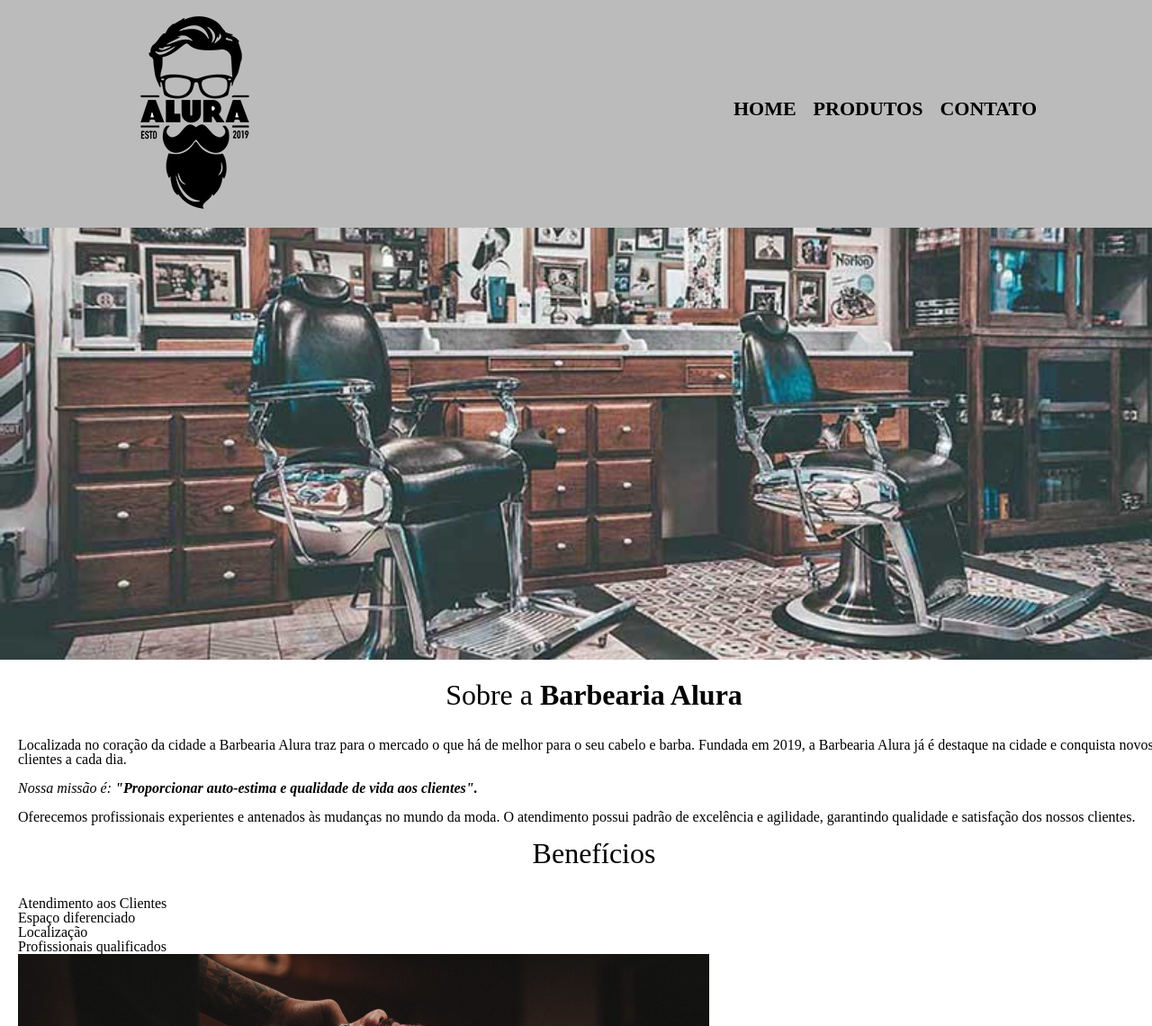
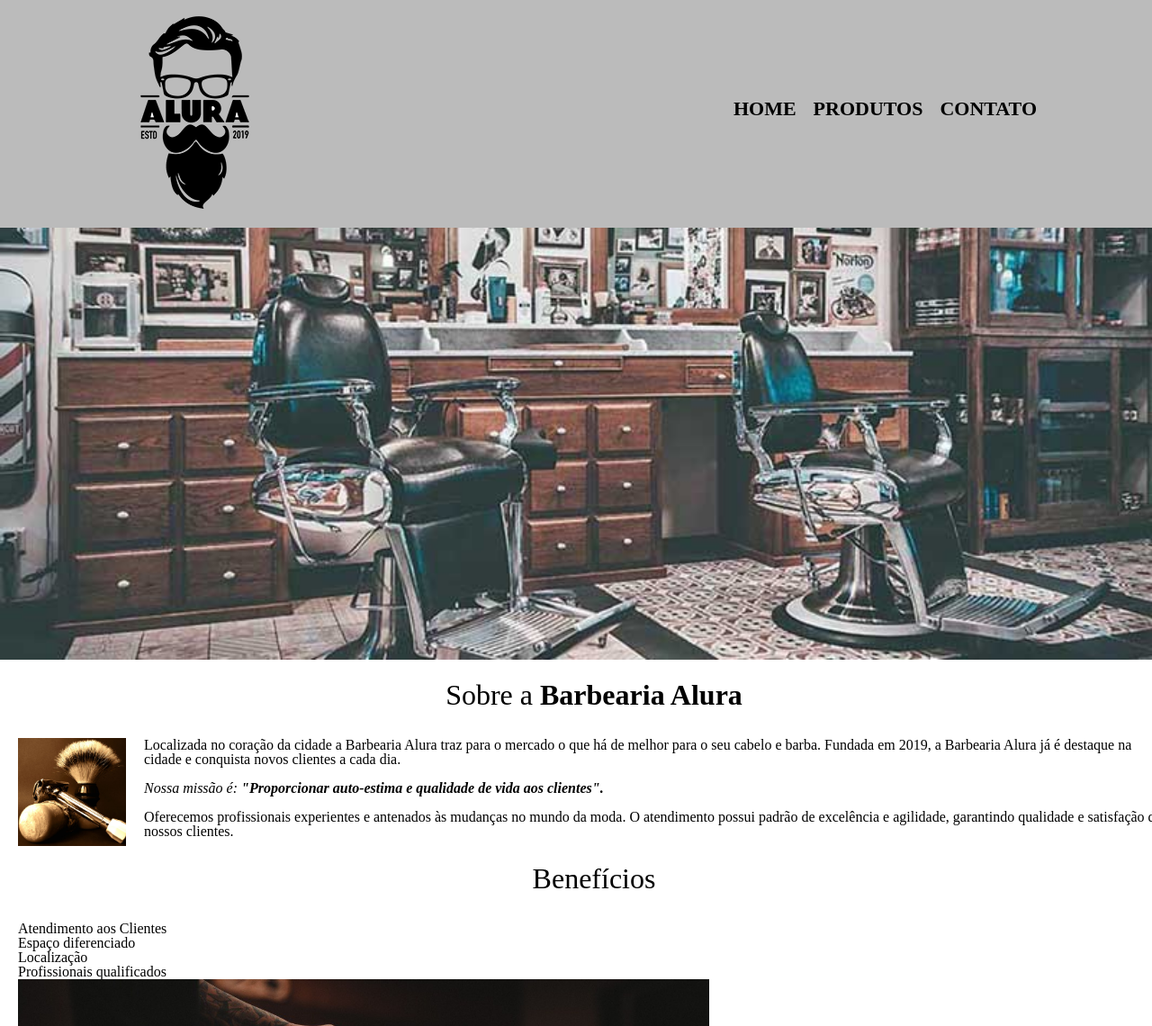
Before and after one commit to macieljuniormax/Curso-HTML-e-CSS-Alura-, a plain HTML site: page HTML5 e CSS3 parte 04 - Avançando no CSS/Aula 03 - Usando o Float/HTML/home.html in a window 1280 px wide. Shown: the top 1140 px of the page at 90% size. Drawn offline with Linux system fonts and the light colour scheme; files whose address does not match are found by name.

Commit message:
Mudanças da página inicial

```diff
--- a/HTML5 e CSS3 parte 04 - Avançando no CSS/Aula 03 - Usando o Float/CSS/style.css
+++ b/HTML5 e CSS3 parte 04 - Avançando no CSS/Aula 03 - Usando o Float/CSS/style.css
@@ -177,6 +177,7 @@ th {
   text-align: center;
   font-size: 2em;
   margin: 0 0 1em 0;
+  clear: both;
 }
 
 .principal p {
@@ -191,6 +192,12 @@ th {
   font-style: italic;
 }
 
+.utensilios {
+  width: 120px;
+  float: left;
+  margin: 0 20px 20px 0;
+}
+
 .imagem_beneficios {
   width: 60%;
 }
--- a/HTML5 e CSS3 parte 04 - Avançando no CSS/Aula 03 - Usando o Float/HTML/home.html
+++ b/HTML5 e CSS3 parte 04 - Avançando no CSS/Aula 03 - Usando o Float/HTML/home.html
@@ -24,6 +24,8 @@
     <main>
         <section class="principal">
           <h2 class="titulo_principal">Sobre a <strong>Barbearia Alura</strong></h2>
+
+          <img class="utensilios" src="../Mídias/utensilios.jpg" alt="utensilios"/>
 
           <p>
             Localizada no coração da cidade a Barbearia Alura traz para o mercado o
```
Also changed, not shown: HTML5 e CSS3 parte 04 - Avançando no CSS/Aula 03 - Usando o Float/Mídias/utensilios.jpg (added).
